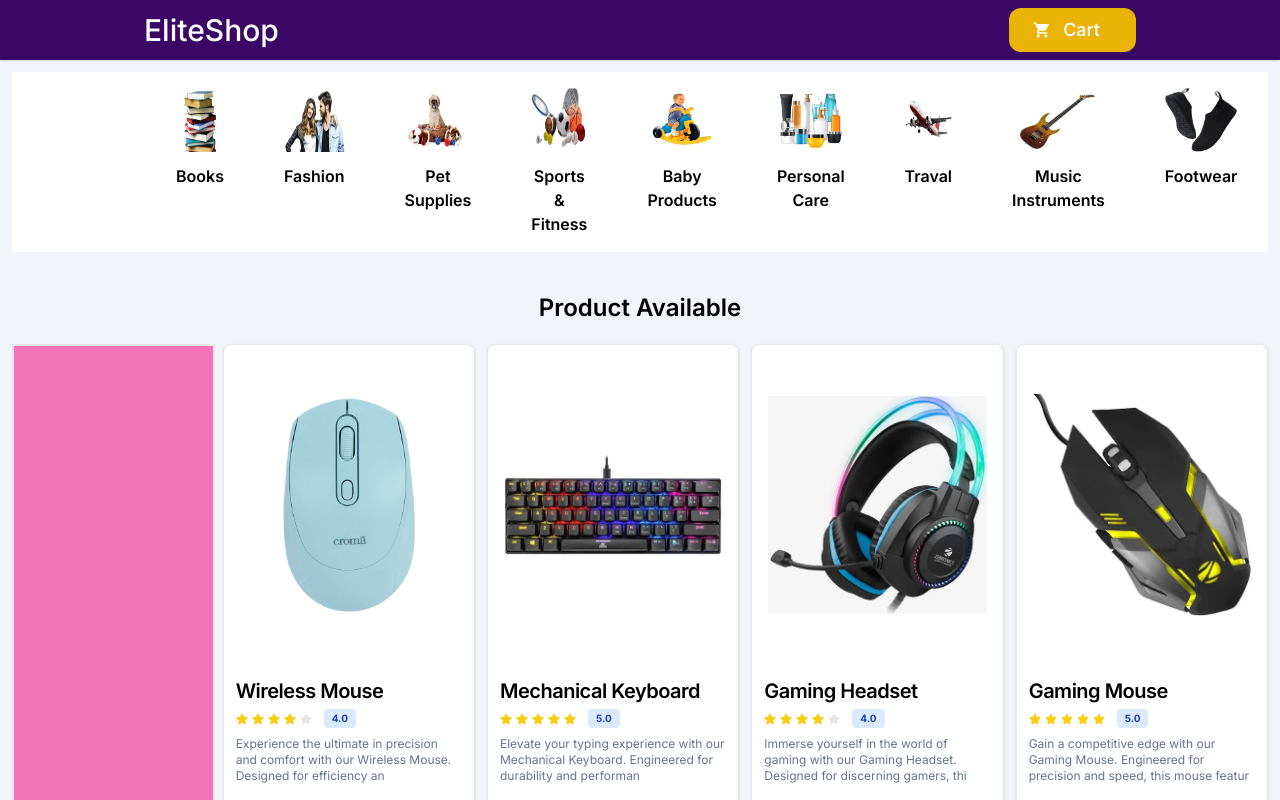
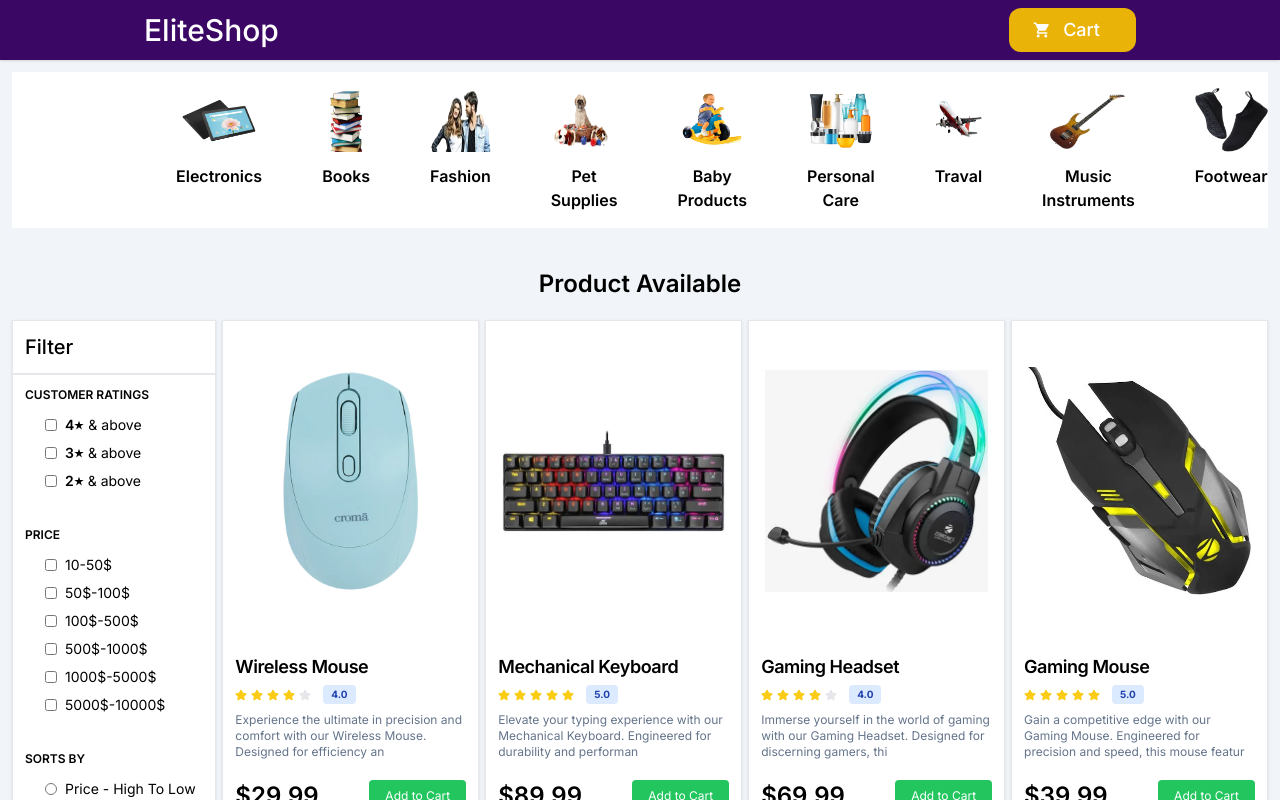
Before and after one commit to Sandesh2704/vflyorions-test, a Next.js app: page / in a window 1280 px wide. Shown: the top 800 px of the page. Built offline with nearby package versions, Linux system fonts and the light colour scheme.

Commit message:
add filter in

```diff
--- a/src/app/page.js
+++ b/src/app/page.js
@@ -3,6 +3,7 @@ import ProductCards from "../components/ProductCards";
 import { useState, useEffect } from "react";
 import axios from "axios";
 import { useCart } from "src/context/Dataprovider";
+import Filter from "@/components/Filter";
 
 
 
@@ -24,13 +25,12 @@ export default function Home() {
     <>
       <div className="px-1 md:px-2 lg:px-3  mb-20">
         <h1 className="flex text-center justify-center mt-10 mb-5 text-xl md:text-2xl font-semibold">Product Available</h1>
-
-        <div className="grid grid-cols-1  lg:grid-cols-6 lg:gap-2">
-          <div className="h-full bg-pink-400 w-full border-2 hidden lg:flex bg-blue-100">
-
-          </div>
+        <div className="grid grid-cols-1  lg:grid-cols-6  gap-y-2 lg:gap-1.5">
+          <Filter/>
+          {/* <div className="h-full bg-pink-400 w-full border-2 hidden lg:flex bg-blue-100">
+          </div> */}
           <div className="md:col-span-4 lg:col-span-5">
-          <div className="  grid grid-cols-2 md:grid-cols-3 lg:grid-cols-4 gap-2 md:gap-3 ">
+          <div className="  grid grid-cols-2 md:grid-cols-3 lg:grid-cols-4 gap-0 md:gap-1.5  ">
           {
             product.map((item, index) =>
               <ProductCards item={item}
--- /dev/null
+++ b/src/components/Filter.js
@@ -0,0 +1,95 @@
+'use client'
+import React, {useState} from 'react'
+import { IoStarSharp } from "react-icons/io5";
+import { FaChevronDown } from "react-icons/fa";
+
+export default function Filter() {
+
+    const [isOpen, setIsOpen] = useState(false);
+
+    const toggleAccordion = () => {
+        setIsOpen(!isOpen);
+    };
+
+    return (
+        <>
+            <div className='w-full h-fit border bg-white  shadow'>
+                <div className='border-b-2 border-gray-200  flex justify-between items-center  p-3' >
+                    <h1 className='text-xl font-medium'> Filter</h1>
+                    <div >
+
+                    </div>
+                    <FaChevronDown className={ `flex lg:hidden ${isOpen ? 'rotate-180' : 'rotate-0'}`} onClick={toggleAccordion}/>
+                </div>
+
+                <div className={`transition-max-height duration-500 ease-in-out overflow-hidden ${isOpen ? 'max-h-fit' : 'max-h-0'} md:max-h-full md:block`}>
+                    <div className='grid grid-cols-2 md:grid-cols-3 lg:flex flex-col'>
+                        <div className='p-3 '>
+                            <h1 className='text-xs font-semibold'>CUSTOMER RATINGS</h1>
+                            <div className="space-y-2 pl-3 lg:pl-5 py-3 text-sm font-normal">
+                                <div className="flex items-center">
+                                    <input id="300+" type="checkbox" name="Price" value="300+" className="h-3 w-3 rounded border-gray-300" />
+                                    <label htmlFor="300+" className="ml-2 flex gap-1" > <span className='flex items-center  font-semibold '>4<IoStarSharp size={10} /></span> & above </label>
+                                </div>
+                                <div className="flex items-center">
+                                    <input id="300+" type="checkbox" name="Price" value="300+" className="h-3 w-3 rounded border-gray-300" />
+                                    <label htmlFor="300+" className="ml-2 flex gap-1" > <span className='flex items-center  font-semibold '>3<IoStarSharp size={10} /></span> & above </label>
+                                </div>
+                                <div className="flex items-center">
+                                    <input id="300+" type="checkbox" name="Price" value="300+" className="h-3 w-3 rounded border-gray-300" />
+                                    <label htmlFor="300+" className="ml-2 flex gap-1" > <span className='flex items-center  font-semibold '>2<IoStarSharp size={10} /></span> & above </label>
+                                </div>
+                            </div>
+                        </div>
+                        <div className='p-3 '>
+                            <h1 className='text-xs font-semibold'>PRICE</h1>
+                            <div className="space-y-2 pl-3 lg:pl-5 py-3 text-sm font-normal">
+                                <div className="flex items-center">
+                                    <input id="300+" type="checkbox" name="Price" value="300+" className="h-3 w-3 rounded border-gray-300" />
+                                    <label htmlFor="300+" className="ml-2 ">10-50$ </label>
+                                </div>
+                                <div className="flex items-center">
+                                    <input id="300+" type="checkbox" name="Price" value="300+" className="h-3 w-3 rounded border-gray-300" />
+                                    <label htmlFor="300+" className="ml-2 ">50$-100$ </label>
+                                </div>
+                                <div className="flex items-center">
+                                    <input id="300+" type="checkbox" name="Price" value="300+" className="h-3 w-3 rounded border-gray-300" />
+                                    <label htmlFor="300+" className="ml-2">100$-500$</label>
+                                </div>
+                                <div className="flex items-center">
+                                    <input id="300+" type="checkbox" name="Price" value="300+" className="h-3 w-3 rounded border-gray-300" />
+                                    <label htmlFor="300+" className="ml-2">500$-1000$</label>
+                                </div>
+                                <div className="flex items-center">
+                                    <input id="300+" type="checkbox" name="Price" value="300+" className="h-3 w-3 rounded border-gray-300" />
+                                    <label htmlFor="300+" className="ml-2">1000$-5000$</label>
+                                </div>
+                                <div className="flex items-center">
+                                    <input id="300+" type="checkbox" name="Price" value="300+" className="h-3 w-3 rounded border-gray-300" />
+                                    <label htmlFor="300+" className="ml-2">5000$-10000$</label>
+                                </div>
+                            </div>
+                        </div>
+
+                        <div className='p-3 '>
+                            <h1 className='text-xs font-semibold'>SORTS BY</h1>
+                            <div className="space-y-2 pl-3 lg:pl-5 py-3 text-sm font-normal">
+                                <div className="flex items-center">
+                                    <input id="300+" type="radio" name="Price" value="300+" className="h-3 w-3 rounded border-gray-300" />
+                                    <label htmlFor="300+" className="ml-2 ">Price - High To Low</label>
+                                </div>
+                                <div className="flex items-center">
+                                    <input id="300+" type="radio" name="Price" value="300+" className="h-3 w-3 rounded border-gray-300" />
+                                    <label htmlFor="300+" className="ml-2 ">Price - Low To High </label>
+                                </div>
+                            </div>
+                        </div>
+                    </div>
+                    <div className='px-3 pb-3 flex justify-end'>
+                        <button className='px-7 py-1 rounded-sm text-sm bg-blue-600 font-semibold text-white'>Apply</button>
+                    </div>
+                </div>
+            </div>
+        </>
+    )
+}
--- a/src/components/Navbar.js
+++ b/src/components/Navbar.js
@@ -21,12 +21,12 @@ export default function Navbar() {
   const { countCart } = useCart();
 
   const Categories = [
-    // {title: 'Electronics',  image: electronic},
+    {title: 'Electronics',  image: electronic},
     {title: 'Books',  image: books},
     // {title: 'Furniture',  image: furniture},
     {title: 'Fashion',  image: fashionmodels},
     {title: 'Pet Supplies',  image: petsupplies},
-    {title: 'Sports & Fitness',  image: sports},
+    // {title: 'Sports',  image: sports},
     {title: 'Baby Products',  image: toy },
     {title: 'Personal Care',  image: personalcare },
     {title: 'Traval',  image: traval},
@@ -47,9 +47,9 @@ export default function Navbar() {
 
     <nav className='categories py-2 px-3 lg:px-36 flex gap-2 md:gap-5 bg-white m-2 lg:m-3 overflow-scroll'>
       {Categories.map((item, index) => (
-        <div key={index} className='flex flex-col px-2  lg:px-5 py-2 items-center '>
-        <Image src={item.image} height={300} width={200} className='h-10 w-10 md:h-16 md:w-16 lg:w-20 mb-2 md:mb-3' priority alt={item.image}/>
-        <p className='text-xs md:text-base font-semibold text-center hover:text-blue-700'>{item.title}</p>
+        <div key={index} className='flex flex-col px-2 md:px-3 lg:px-5 py-2 items-center '>
+        <Image src={item.image} height={300} width={200} className='h-12 w-12 md:h-16 md:w-16 lg:w-20 mb-2 md:mb-3' priority alt={item.image}/>
+        <p className='text-xs md:text-sm lg:text-base font-semibold text-center hover:text-blue-700'>{item.title}</p>
         </div>
       ))}
     </nav>
--- a/src/components/ProductCards.js
+++ b/src/components/ProductCards.js
@@ -33,14 +33,14 @@ export default function ProductCards({ item }) {
 
     const maxRating = 5;
     return (
-        <div>
-            <div className="w-full h-full border bg-white rounded-lg shadow ">
+        <>
+            <div className="w-full h-full border bg-white  shadow ">
                 <Link href={`/products/${id}`} className='flex justify-center w-full   max-h-52 md:max-h-64 lg:max-h-80 min-h-52 md:min-h-64 lg:min-h-80 items-center'>
                     <Image src={image} alt="productimage" width={400} height={400} className=' max-h-52 md:max-h-64 lg:max-h-80  rounded-t-lg  p-4' />
                 </Link>
                 <div className="px-2 md:px-2 lg:px-3 py-3 ">
                     <Link href={`/products/${id}`} className='hover:underline underline-offset-4'>
-                        <h5 className="text-base  md:text-lg lg:text-xl font-semibold tracking-tight text-black ">{name}</h5>
+                        <h5 className="text-sm  md:text-base lg:text-lg font-semibold tracking-tight text-black ">{name}</h5>
                     </Link>
                     <div className="flex items-center my-1">
                         <div className="flex items-center space-x-1 rtl:space-x-reverse">
@@ -55,9 +55,9 @@ export default function ProductCards({ item }) {
                             {Productrating}.0
                         </span>
                     </div>
-                    <div className='mt-2 mb-2 md:mb-5 text-xs lg:text-xs text-slate-500'>{description.slice(0, 100)}</div>
+                    <div className='mt-2 mb-2 md:mb-5 text-xs  text-slate-500'>{description.slice(0, 100)}</div>
                     <div className="flex flex-col md:flex-row md:items-center justify-between">
-                        <span className="text-lg md:text-2xl lg:text-2xl font-semibold text-black mb-3 md:mb-0">${price}</span>
+                        <span className="text-base md:text-lg lg:text-2xl font-semibold text-black mb-3 md:mb-0">${price}</span>
                         <div className='flex items-center gap-2 text-xs  lg:gap-4'>
                             {isInCart ? (
                                 <button
@@ -78,7 +78,7 @@ export default function ProductCards({ item }) {
                     </div>
                 </div>
             </div>
-        </div>
+        </>
     )
 }
 
```
